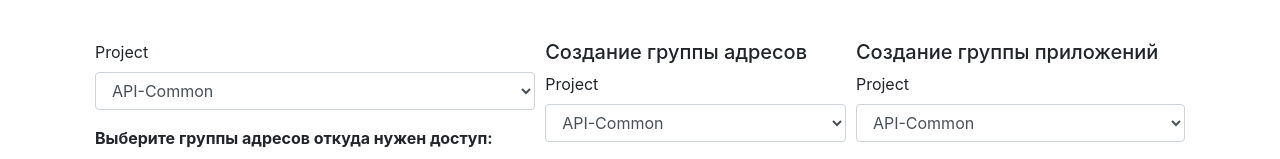
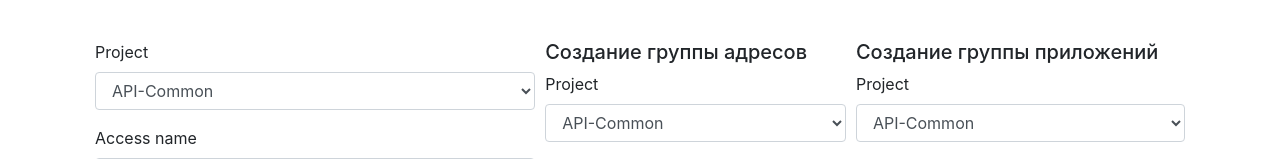
Before and after one commit to De1f364/flaskproject, a Flask app: page / in a window 1280 px wide. Shown: the part 56-215 px from the top of the page. Run offline with Flask 2, Linux system fonts and the light colour scheme; data that the repository does not hold is empty; parts of the project's set-up code (start-up, migrations or seed data) failed here and were passed over; some libraries are stand-ins or nearby versions.

Commit message:
init accesses

```diff
--- a/project/client/templates/main/home.html
+++ b/project/client/templates/main/home.html
@@ -7,8 +7,9 @@
         </style>
 <div class="flex">
     <div class="flex-item">
-  <form action="" method="post">
+  <form action="{{ url_for('main.handle_data_accesses') }}" method="post" name="post">
    {{ wtf.form_field(select_project.project_select) }}
+   {{ wtf.form_field(access_name.name) }}
   <p><b>Выберите группы адресов откуда нужен доступ:</b><br>
    {{ wtf.form_field(select_addr_form.addr_groups) }}
    <p><b>Выберите группы адресов куда нужен доступ:</b><br>
--- a/project/server/main/forms.py
+++ b/project/server/main/forms.py
@@ -36,6 +36,10 @@ class SelectProjectForm(FlaskForm):
                                                    ("api-mvno", "API-MVNO")])
 
 
+class AccessName(FlaskForm):
+    name = StringField("Access name")
+
+
 class SelectAddrForm(FlaskForm):
     addr_groups = QuerySelectField(query_factory=lambda: Addrgroup.query.all(), get_label="name")
 
--- a/project/server/main/views.py
+++ b/project/server/main/views.py
@@ -4,8 +4,8 @@
 from flask import render_template, Blueprint, request, flash, redirect, url_for
 
 from project.server import bcrypt, db
-from project.server.models import Addrgroup, Appgroup
-from project.server.main.forms import AddressForm, AppForm, SelectAddrForm, SelectAppForm, SelectProjectForm
+from project.server.models import Addrgroup, Appgroup, Accesses
+from project.server.main.forms import AddressForm, AppForm, SelectAddrForm, SelectAppForm, SelectProjectForm, AccessName
 
 import json
 
@@ -14,12 +14,14 @@ main_blueprint = Blueprint("main", __name__)
 
 @main_blueprint.route("/")
 def home():
+    access_name = AccessName()
     addr_form = AddressForm()
     app_form = AppForm()
     select_project = SelectProjectForm()
     select_addr_form = SelectAddrForm()
     select_app_form = SelectAppForm()
     return render_template("main/home.html",
+                           access_name=access_name,
                            addr_form=addr_form,
                            app_form=app_form,
                            select_project=select_project,
@@ -56,15 +58,40 @@ def handle_data_app():
     json_to_api = {}
     app_form = AppForm(request.form)
     if app_form.validate_on_submit():
-        group_name = Appgroup(project=app_form.project_pp.data, name=app_form.name_apps.data, apps=app_form.apps.data)
+        group_name = Appgroup(project=app_form.project_app.data, name=app_form.name_apps.data, apps=app_form.apps.data)
         db.session.add(group_name)
         db.session.commit()
 
-        json_to_api["id"] = group_name.name
-        json_to_api["address"] = group_name.addresses
-        json_to_api["type"] = "ip"
-        json.dumps(json_to_api)
+        # json_to_api["id"] = group_name.name
+        # json_to_api["address"] = group_name.addresses
+        # json_to_api["type"] = "ip"
+        # json.dumps(json_to_api)
         flash(json_to_api)
         flash("App group added", "success")
         return redirect(url_for("main.home"))
     return redirect(url_for("main.about"))
+
+
+@main_blueprint.route("/handle_data_accesses", methods=["GET", "POST"])
+def handle_data_accesses():
+    json_to_api = {}
+    name = AccessName(request.form)
+    src_addr = SelectAddrForm(request.form)
+    dst_addr = SelectAddrForm(request.form)
+    app = SelectAppForm(request.form)
+    if src_addr.validate_on_submit() and dst_addr.validate_on_submit():
+        access = Accesses(name=name.name.data,
+                         src=src_addr.addr_groups.name,
+                         dst=dst_addr.addr_groups.name,
+                         app=app.app_groups.name)
+        db.session.add(access)
+        db.session.commit()
+        json_to_api["name"] = access.name
+        json_to_api["src"] = access.src
+        json_to_api["dst"] = access.dst
+        json_to_api["app"] = access.app
+        json.dumps(json_to_api)
+        flash(json_to_api)
+        flash("Address group added", "success")
+        return redirect(url_for("main.home"))
+    return redirect(url_for("main.about"))
```
Also changed, not shown: migrations/versions/03b9b4b5070c_.py (added, +35 -0 lines), project/server/models.py (+16 -0 lines), project/server/dev.db.
